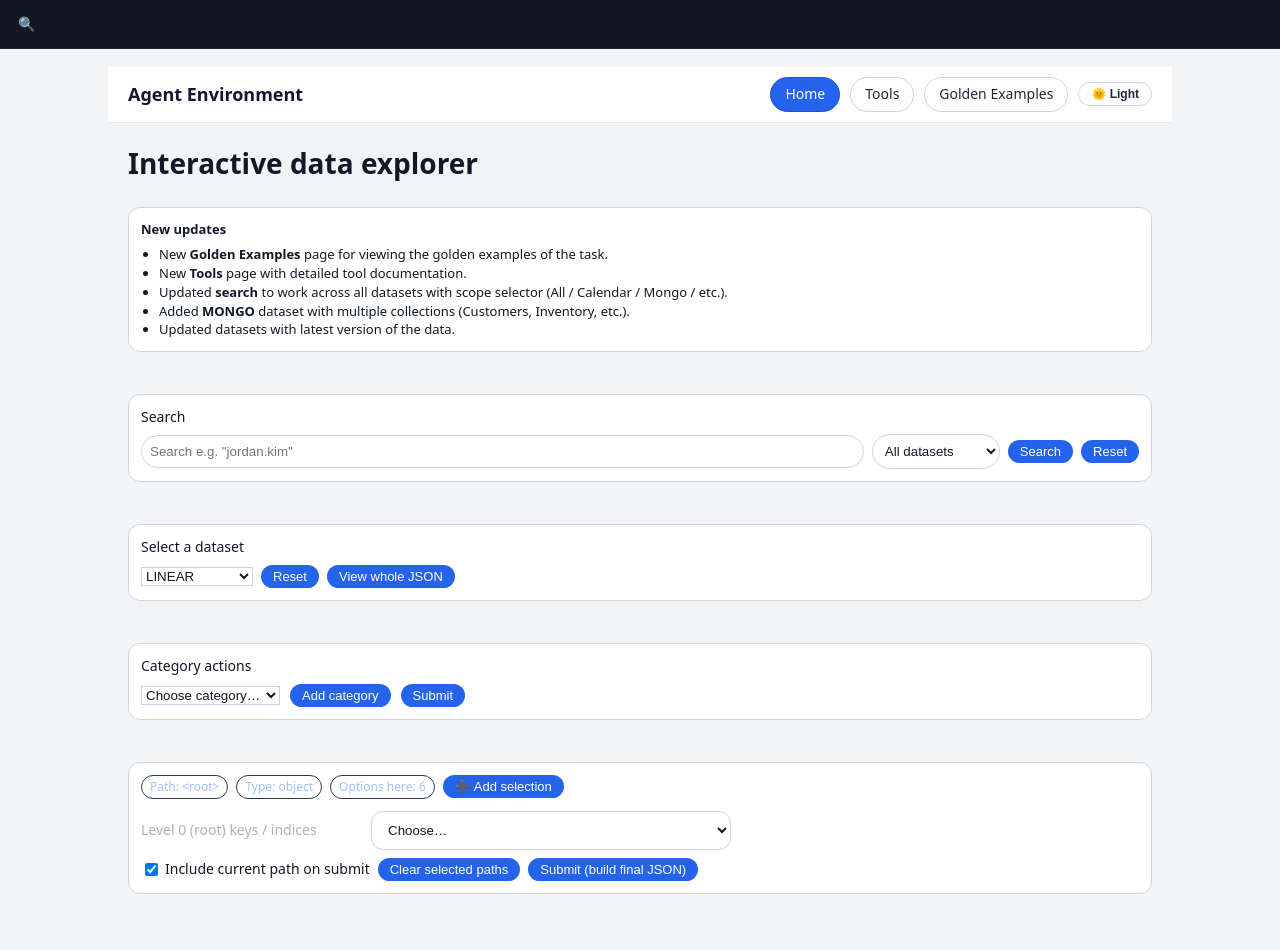
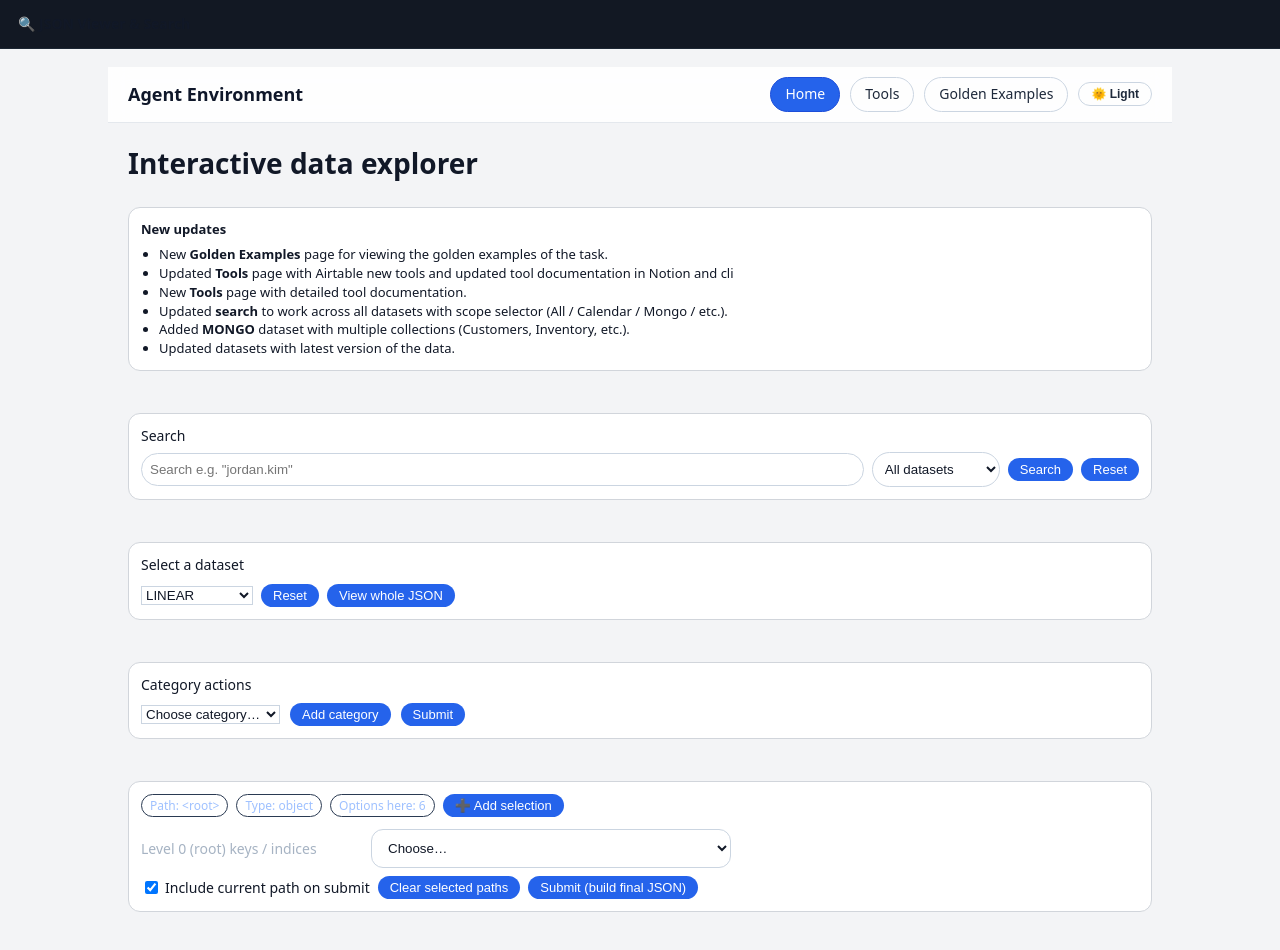
Before and after one commit to achal7337/interactive-json-vercel-app, a Next.js app: page / in a window 1280 px wide. Shown: the top 950 px of the page. Built offline with nearby package versions, Linux system fonts and the light colour scheme.

Commit message:
updated page.tsx

```diff
--- a/app/page.tsx
+++ b/app/page.tsx
@@ -381,6 +381,7 @@ export default function Page() {
 
             <ul style={{ margin: 0, paddingLeft: 18 }}>
                <li>New <strong>Golden Examples</strong> page for viewing the golden examples of the task.</li>
+               <li>Updated <strong>Tools</strong> page with Airtable new tools and updated tool documentation in Notion and cli</li>
                <li>New <strong>Tools</strong> page with detailed tool documentation.</li>
                <li>Updated <strong>search</strong> to work across all datasets with scope selector (All / Calendar / Mongo / etc.).</li>
                <li>Added  <strong>MONGO</strong> dataset with multiple collections (Customers, Inventory, etc.).</li>
```
